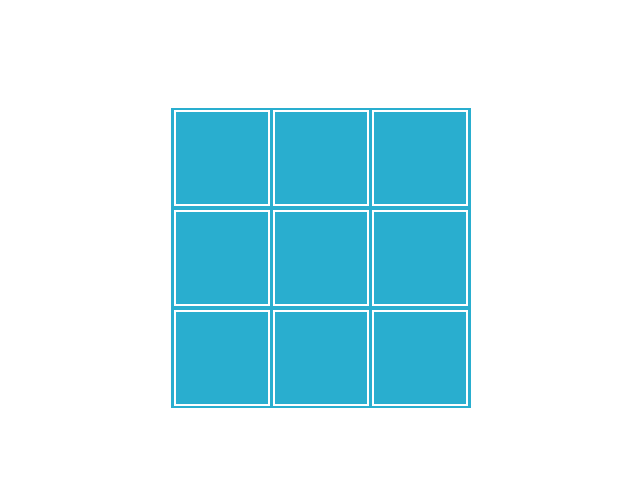
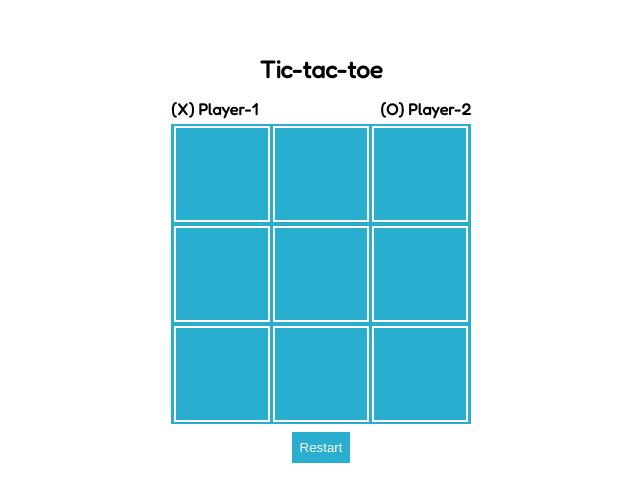
Before and after one commit to Md-Dipu/tic-tac-toe-typescript, a website with bundled scripts: page public/index.html in a window 1280 px wide. Shown: the part 142-644 px from the top of the page, without its empty margins (319-959 px from the left). Built offline with nearby package versions, Linux system fonts and the light colour scheme.

Commit message:
attach status bar and controls

```diff
--- a/public/index.html
+++ b/public/index.html
@@ -12,6 +12,14 @@
 
 <body>
     <div class="game-board-wrapper">
+        <!-- status bar -->
+        <h2 class="title">Tic-tac-toe</h2>
+        <div class="players">
+            <h4>(X) Player-1</h4>
+            <h4>(O) Player-2</h4>
+        </div>
+
+        <!-- board -->
         <div class="game-board">
             <div class="cell"></div>
             <div class="cell"></div>
@@ -23,6 +31,11 @@
             <div class="cell"></div>
             <div class="cell"></div>
         </div>
+
+        <!-- controls -->
+        <div class="controls">
+            <button id="reset-btn" class="reset-btn">Restart</button>
+        </div>
     </div>
 
     <script type="module" src="app.js"></script>
--- a/public/style.css
+++ b/public/style.css
@@ -17,12 +17,25 @@ body {
     font-family: 'Fredoka', sans-serif;
 }
 
+/* status bar */
+.title {
+    margin: 10px 0;
+}
+
+.players {
+    display: flex;
+    justify-content: space-between;
+    width: var(--board-size);
+    margin: 5px;
+}
+
 /* wrapper */
 .game-board-wrapper {
     display: flex;
     justify-content: center;
     align-items: center;
     min-height: 100vh;
+    flex-direction: column;
 }
 
 /* board */
@@ -45,3 +58,15 @@ body {
     text-align: center;
     line-height: var(--cell-size);
 }
+
+/* controls */
+.controls {
+    margin: 8px;
+}
+
+.reset-btn {
+    padding: 8px;
+    background-color: #29aecf;
+    color: white;
+    border: none;
+}
```
